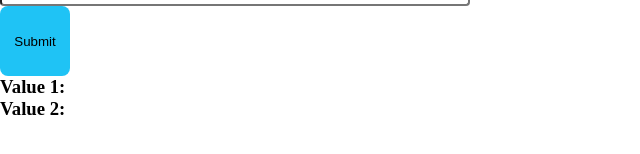
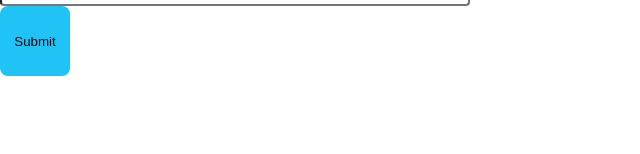
Before and after one commit to MischkaPCHI/Typescript_React, a React (Create React App) app: page / in a window 1280 px wide. Shown: the part 190-344 px from the top of the page, without its empty margins (0-640 px from the left). Built offline with nearby package versions, Linux system fonts and the light colour scheme.

Commit message:
redact Homework09

```diff
--- a/src/components/Button/types.ts
+++ b/src/components/Button/types.ts
@@ -4,5 +4,5 @@ export interface ButtonProps {
   name: string;
   type?: ButtonType;
   onButtonClick?: () => void;
-  children?: string;
+  children?: React.ReactNode;
 }
--- a/src/homeworks/Homework09/Homework09.tsx
+++ b/src/homeworks/Homework09/Homework09.tsx
@@ -1,34 +1,36 @@
 import { useState } from "react";
 import Input from "components/Input/Input";
 import Button from "components/Button/Button";
+import { ChangeEvent } from "react";
 
 const Homework09 = () => {
     const [inputValue1, setInputValue1] = useState('');
     const [inputValue2, setInputValue2] = useState('');
-    const [outputValue1, setOutputValue1] = useState('');
-    const [outputValue2, setOutputValue2] = useState('');
+    const [showResult, setShowResult] = useState(false);
 
-    const handleInputChange1 = (evt: React.ChangeEvent<HTMLInputElement>) => {
+    const handleInputChange1 = (evt: ChangeEvent<HTMLInputElement>) => {
         setInputValue1(evt.target.value);
     }
-    const handleInputChange2 = (evt: React.ChangeEvent<HTMLInputElement>) => {
+    const handleInputChange2 = (evt: ChangeEvent<HTMLInputElement>) => {
         setInputValue2(evt.target.value);
     }
     const handleButtonClick = () => {
-        setOutputValue1(inputValue1);
-        setOutputValue2(inputValue2);
+        setShowResult(true);
     }
 
     return (
-        <>
+        <div>
             <Input label="Input 1" name="InputChange1" type="text" placeholder="Input" onChange={handleInputChange1} value={inputValue1} />
             <Input label="Input 2" name="InputChange2" type="text" placeholder="Input" onChange={handleInputChange2} value={inputValue2} />
             <Button name="SubmitButton" onButtonClick={handleButtonClick}>Submit</Button>
-            <div>
-                <h3>Value 1: {outputValue1}</h3>
-                <h3>Value 2: {outputValue2}</h3>
-            </div>
-        </>
+            {showResult === true && (
+                <div>
+                    <h3>Value 1: {inputValue1}</h3>
+                    <h3>Value 2: {inputValue2}</h3>
+                </div>
+            )}
+
+        </div>
     )
 }
 
```
